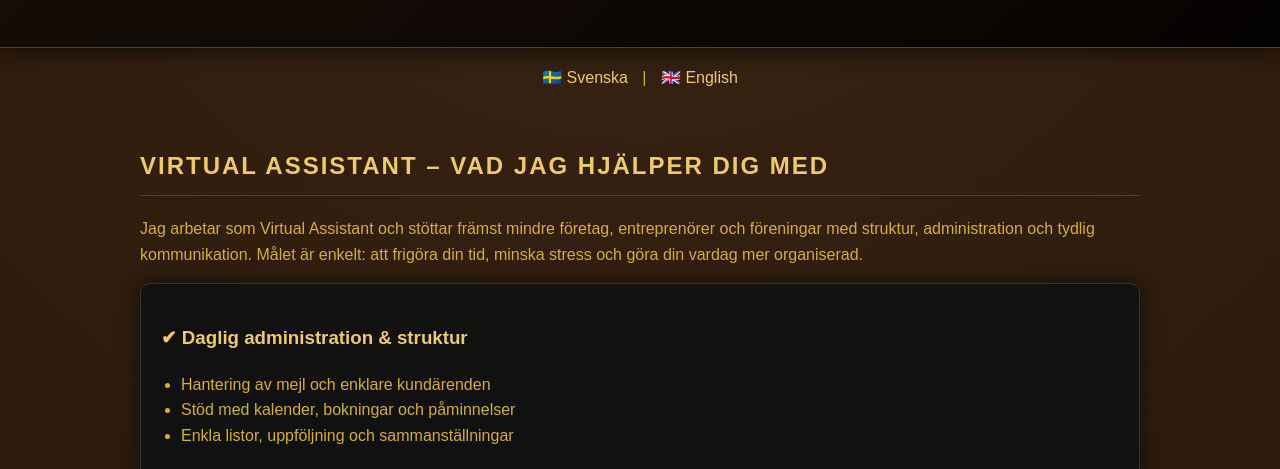
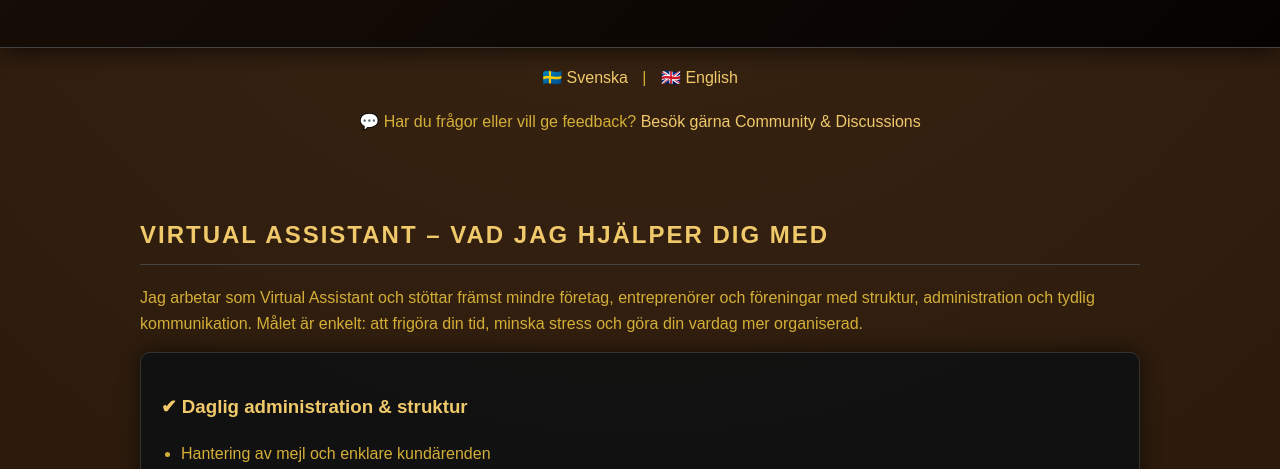
Before and after one commit to Chempa983/chempo-cheng-portfolio, a plain HTML site: page index.html in a window 1280 px wide. Shown: the part 331-800 px from the top of the page. Drawn offline with Linux system fonts and the light colour scheme.

Commit message:
Add feedback section to index.html
Added a feedback section with a link to GitHub discussions.

```diff
--- a/index.html
+++ b/index.html
@@ -138,6 +138,14 @@
 <div class="lang-switch">
     <a href="#sv">🇸🇪 Svenska</a> |
     <a href="#en">🇬🇧 English</a>
+</div>
+<div style="text-align:center; margin: 25px 0;">
+    <p style="font-size:16px;">
+        💬 Har du frågor eller vill ge feedback?
+        <a href="https://github.com/Chempa983/chempo-cheng-portfolio/discussions" target="_blank">
+            Besök gärna Community & Discussions
+        </a>
+    </p>
 </div>
 
 <!-- ============================== -->
```
